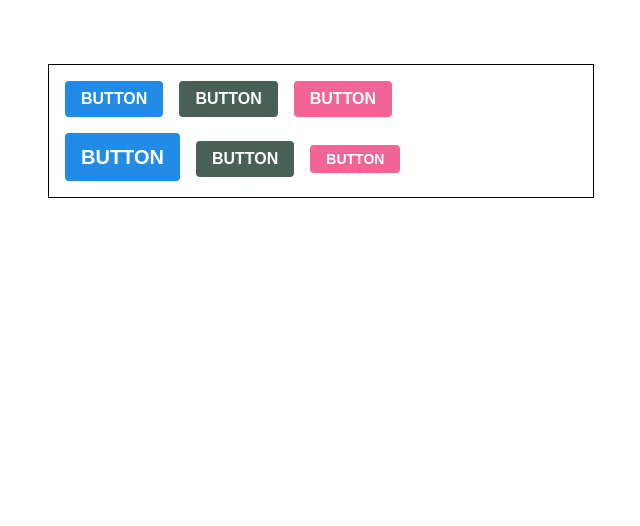
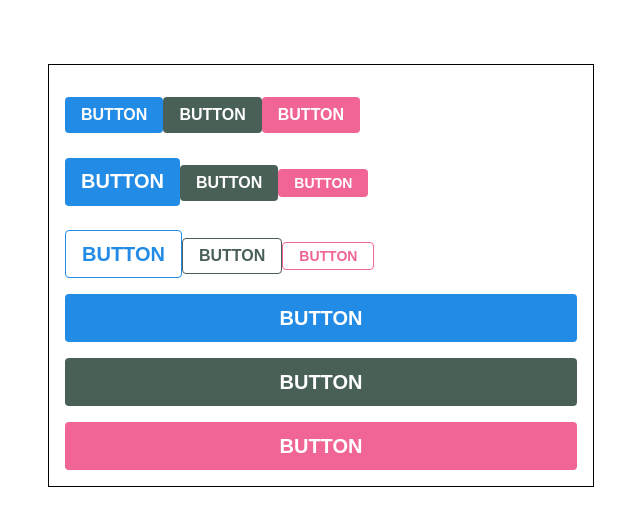
Before and after one commit to fast-campus-react/styling-with-styled-components, a React (Create React App) app: page / in a window 1280 px wide. Shown: the top 526 px of the page, without its empty margins (319-959 px from the left). Built offline with nearby package versions, Linux system fonts and the light colour scheme.

Commit message:
fullWidth, outline 스타일 정의

```diff
--- a/src/App.js
+++ b/src/App.js
@@ -37,6 +37,17 @@ function App() {
           <Buttons color="gray">BUTTON</Buttons>
           <Buttons size="small" color="pink">BUTTON</Buttons>
         </ButtonGroup>
+        <ButtonGroup>
+          <Buttons size="large" outline >BUTTON</Buttons>
+          <Buttons color="gray" outline >BUTTON</Buttons>
+          <Buttons size="small" color="pink" outline >BUTTON</Buttons>
+        </ButtonGroup>
+
+        <ButtonGroup>
+          <Buttons size="large" fullWidth >BUTTON</Buttons>
+          <Buttons size="large" color="gray" fullWidth >BUTTON</Buttons>
+          <Buttons size="large" color="pink" fullWidth >BUTTON</Buttons>
+        </ButtonGroup>
       </AppBlock>
     </ThemeProvider>
   );
--- a/src/components/Buttons.js
+++ b/src/components/Buttons.js
@@ -13,6 +13,17 @@ const colorStyles = css`
       &:active {
         background: ${(props) => darken(0.1, selected)};
       }
+      ${(props) =>
+        props.outline &&
+        css`
+          color: ${selected};
+          background: none;
+          border: 1px solid ${selected};
+          &:hover {
+            background: ${selected};
+            color: white;
+          }
+        `}
     `;
   }}
 `;
@@ -32,11 +43,23 @@ const sizees = {
 };
 
 const sizeStyles = css`
-  ${({size})=>css`
-    height:${sizees[size].height};
-    font-size:${sizees[size].fontSize};
+  ${({ size }) => css`
+    height: ${sizees[size].height};
+    font-size: ${sizees[size].fontSize};
+  `};
+`;
 
-  `};
+const fullWidthStyle = css`
+  ${props =>
+    props.fullWidth &&
+    css`
+      width: 100%;
+      justify-content: center;
+      & + & {
+        margin-left: 0;
+        margin-top: 1rem;
+      }
+    `}
 `;
 
 const StyleButton = styled.button`
@@ -54,19 +77,32 @@ const StyleButton = styled.button`
   height: 2.25rem;
   font-size: 1rem;
 
+
+
   ${sizeStyles}
-
   ${colorStyles}
 
   & + & {
     margin-left: 1rem;
   }
+
+  ${fullWidthStyle}
+
+
+
 `;
 
-function Buttons({ children, color, size }) {
+ //${fullWidthStyle}
+
+function Buttons({ children, color, size, outline, fullWidth }) {
   return (
-    <StyleButton color={color} size={size}>
-      {children}
+    <StyleButton
+      color={color}
+      size={size}
+      outline={outline}
+      fullWidth={fullWidth}
+    >
+       {children}
     </StyleButton>
   );
 }
```
